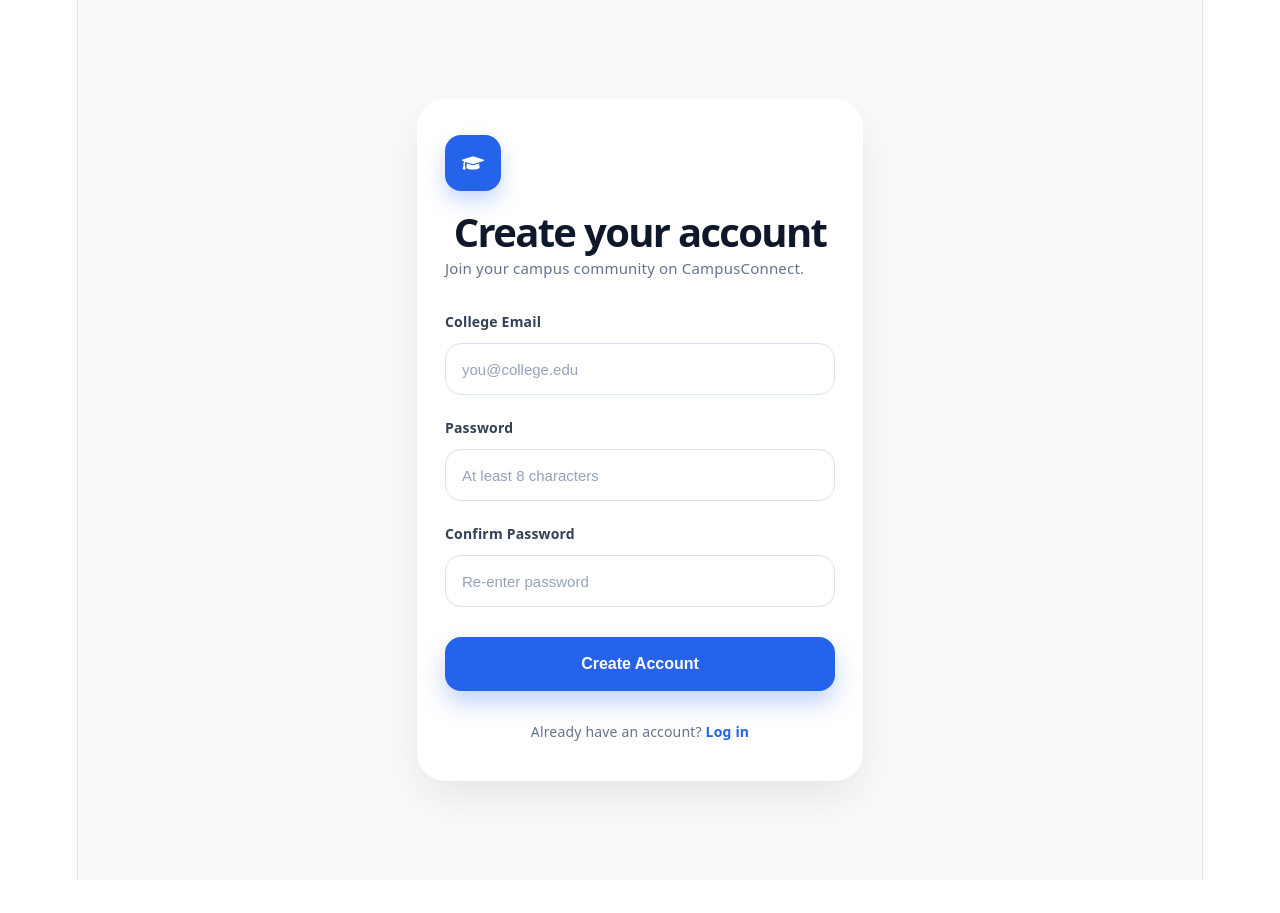
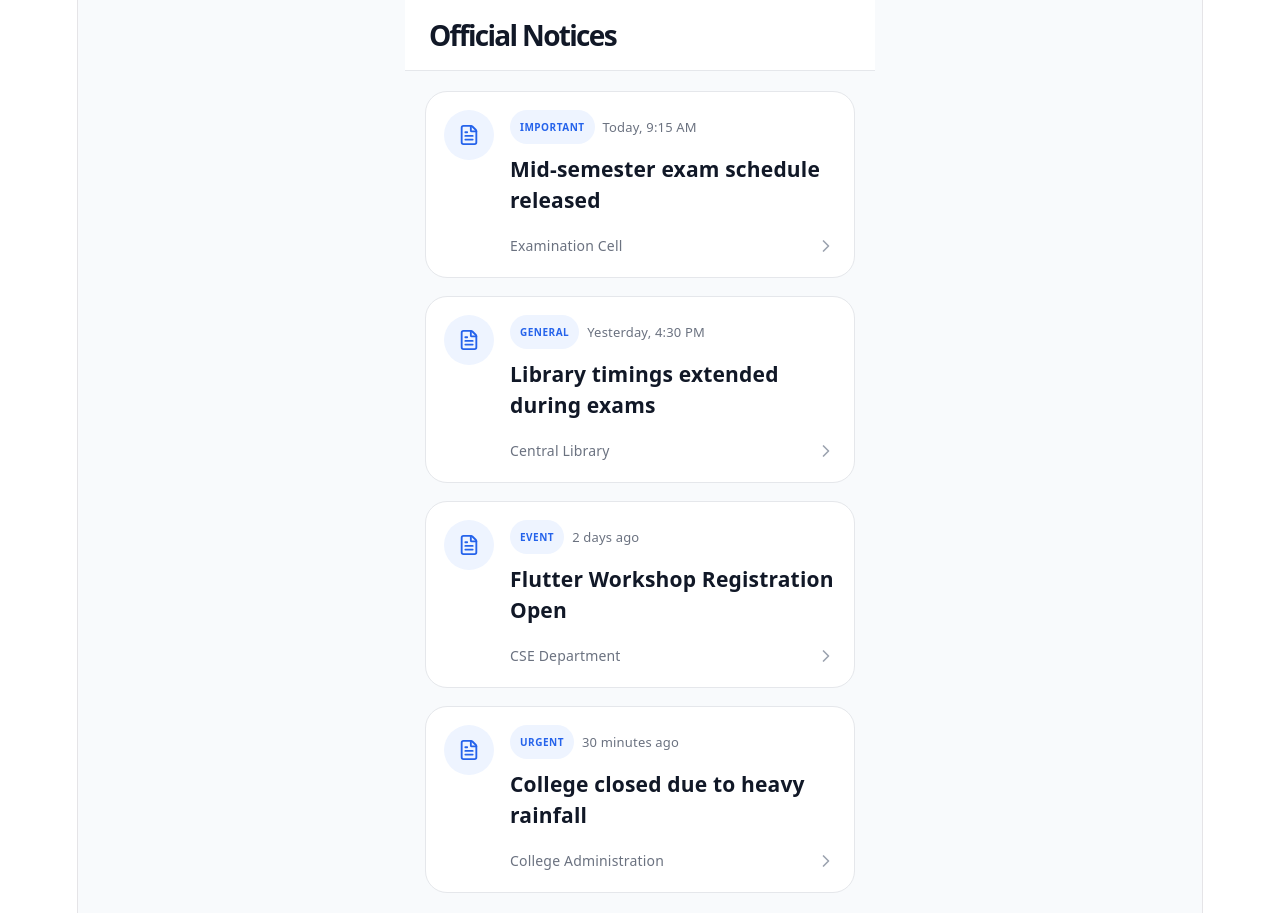
Before and after one commit to karthikar23it-source/Student-portal, a React (Vite) app in the folder client/: page /official-notices in a window 1280 px wide. Before the commit this address led to /register. Before the commit the page ends 880 px from the top, so only its background shows below. Built offline with nearby package versions, Linux system fonts and the light colour scheme; no server answers.

Commit message:
Sprint 5 Task 1 - Official Notices Frontend

```diff
--- a/client/package.json
+++ b/client/package.json
@@ -13,6 +13,7 @@
   "dependencies": {
     "@hookform/resolvers": "^5.4.0",
     "axios": "^1.18.1",
+    "lucide-react": "^1.25.0",
     "react": "^19.2.7",
     "react-dom": "^19.2.7",
     "react-hook-form": "^7.81.0",
--- a/client/src/App.tsx
+++ b/client/src/App.tsx
@@ -2,8 +2,10 @@
 
 import CreateAccountPage from './features/auth/pages/CreateAccountPage';
 import VerifyCollegeEmailPage from './features/auth/pages/VerifyCollegeEmailPage';
+import CompleteProfilePage from './features/auth/pages/CompleteProfilePage';
 import LoginPage from './features/auth/pages/LoginPage';
-import CompleteProfilePage from './features/auth/pages/CompleteProfilePage';
+
+import OfficialNotices from './features/officialNotices/pages/OfficialNotices';
 
 function App() {
   return (
@@ -11,19 +13,16 @@
       {/* Default Route */}
       <Route path="/" element={<Navigate to="/register" replace />} />
 
-      {/* AUTH-001 */}
+      {/* Authentication */}
       <Route path="/register" element={<CreateAccountPage />} />
-
-      {/* AUTH-002 */}
       <Route path="/verify-email" element={<VerifyCollegeEmailPage />} />
-
-      {/* AUTH-003 */}
       <Route path="/complete-profile" element={<CompleteProfilePage />} />
-
-      {/* AUTH-004 */}
       <Route path="/login" element={<LoginPage />} />
 
-      {/* Fallback Route */}
+      {/* Sprint 3 */}
+      <Route path="/official-notices" element={<OfficialNotices />} />
+
+      {/* Fallback */}
       <Route path="*" element={<Navigate to="/register" replace />} />
     </Routes>
   );
--- /dev/null
+++ b/client/src/features/officialNotices/components/NoticeCard.tsx
@@ -0,0 +1,39 @@
+import { ChevronRight, FileText } from 'lucide-react';
+import type { OfficialNotice } from '../types/officialNotice.types';
+
+interface NoticeCardProps {
+  notice: OfficialNotice;
+  onClick: (noticeId: number) => void;
+}
+
+const NoticeCard = ({ notice, onClick }: NoticeCardProps) => {
+  return (
+    <div className="notice-card" onClick={() => onClick(notice.noticeId)}>
+      <div className="notice-card-top">
+        {/* Icon */}
+        <div className="notice-icon">
+          <FileText size={22} />
+        </div>
+
+        {/* Content */}
+        <div className="notice-content">
+          <div className="notice-meta">
+            <span className="notice-tag">{notice.category}</span>
+
+            <span className="notice-time">{notice.postedAt}</span>
+          </div>
+
+          <div className="notice-title">{notice.title}</div>
+
+          <div className="notice-footer">
+            <span className="notice-author">{notice.postedBy}</span>
+
+            <ChevronRight size={20} className="notice-arrow" />
+          </div>
+        </div>
+      </div>
+    </div>
+  );
+};
+
+export default NoticeCard;
--- /dev/null
+++ b/client/src/features/officialNotices/data/notices.ts
@@ -0,0 +1,41 @@
+import type { OfficialNotice } from '../types/officialNotice.types';
+
+export const notices: OfficialNotice[] = [
+  {
+    noticeId: 1,
+    category: 'IMPORTANT',
+    title: 'Mid-semester exam schedule released',
+    description:
+      'The examination timetable for all departments has been released. Students are requested to download the timetable and prepare accordingly.',
+    postedBy: 'Examination Cell',
+    postedAt: 'Today, 9:15 AM',
+    attachmentName: 'View Attached Timetable',
+  },
+  {
+    noticeId: 2,
+    category: 'GENERAL',
+    title: 'Library timings extended during exams',
+    description:
+      'The Central Library will remain open from 8:00 AM to 10:00 PM during the examination period.',
+    postedBy: 'Central Library',
+    postedAt: 'Yesterday, 4:30 PM',
+  },
+  {
+    noticeId: 3,
+    category: 'EVENT',
+    title: 'Flutter Workshop Registration Open',
+    description:
+      'Students interested in Flutter development can register for the upcoming Flutter workshop.',
+    postedBy: 'CSE Department',
+    postedAt: '2 days ago',
+  },
+  {
+    noticeId: 4,
+    category: 'URGENT',
+    title: 'College closed due to heavy rainfall',
+    description:
+      'Classes are suspended today due to heavy rainfall. Students are advised to stay safe.',
+    postedBy: 'College Administration',
+    postedAt: '30 minutes ago',
+  },
+];
--- /dev/null
+++ b/client/src/features/officialNotices/pages/OfficialNotices.tsx
@@ -0,0 +1,31 @@
+import NoticeCard from '../components/NoticeCard';
+import { notices } from '../data/notices';
+
+import '../styles/officialNotices.css';
+
+const OfficialNotices = () => {
+  const viewNoticeDetail = (noticeId: number) => {
+    console.log('Notice ID:', noticeId);
+
+    // Sprint 3 Task 2
+    // Another teammate will connect Notice Detail.
+  };
+
+  return (
+    <div className="official-notices-page">
+      <div className="official-notices-container">
+        <header className="official-header">
+          <h1>Official Notices</h1>
+        </header>
+
+        <main className="notice-list">
+          {notices.map((notice) => (
+            <NoticeCard key={notice.noticeId} notice={notice} onClick={viewNoticeDetail} />
+          ))}
+        </main>
+      </div>
+    </div>
+  );
+};
+
+export default OfficialNotices;
--- /dev/null
+++ b/client/src/features/officialNotices/styles/officialNotices.css
@@ -0,0 +1,177 @@
+/* ===========================
+   Page
+=========================== */
+
+.official-notices-page {
+  min-height: 100vh;
+  background: #f8fafc;
+
+  display: flex;
+  justify-content: center;
+
+  padding: 0;
+}
+
+/* ===========================
+   Container
+=========================== */
+
+.official-notices-container {
+  width: 100%;
+  max-width: 470px;
+
+  background: #f8fafc;
+}
+
+/* ===========================
+   Header
+=========================== */
+
+.official-header {
+  background: #ffffff;
+
+  padding: 22px 24px;
+
+  border-bottom: 1px solid #e5e7eb;
+}
+
+.official-header h1 {
+  margin: 0;
+
+  font-size: 28px;
+  font-weight: 700;
+
+  color: #111827;
+
+  text-align: left;
+}
+
+/* ===========================
+   Notice List
+=========================== */
+
+.notice-list {
+  display: flex;
+  flex-direction: column;
+  gap: 18px;
+
+  padding: 20px;
+}
+
+/* ===========================
+   Notice Card
+=========================== */
+
+.notice-card {
+  background: #ffffff;
+
+  border: 1px solid #e5e7eb;
+
+  border-radius: 22px;
+
+  padding: 18px;
+
+  cursor: pointer;
+
+  transition: 0.2s ease;
+}
+
+.notice-card:hover {
+  transform: translateY(-2px);
+
+  box-shadow: 0 12px 24px rgba(15, 23, 42, 0.08);
+}
+
+.notice-card-top {
+  display: flex;
+  gap: 16px;
+}
+
+/* ===========================
+   Icon
+=========================== */
+
+.notice-icon {
+  width: 50px;
+  height: 50px;
+
+  flex-shrink: 0;
+
+  border-radius: 50%;
+
+  background: #eef4ff;
+
+  display: flex;
+  justify-content: center;
+  align-items: center;
+
+  color: #2563eb;
+}
+
+/* ===========================
+   Content
+=========================== */
+
+.notice-content {
+  flex: 1;
+
+  text-align: left;
+}
+
+.notice-meta {
+  display: flex;
+  align-items: center;
+  gap: 8px;
+
+  margin-bottom: 10px;
+}
+
+.notice-tag {
+  background: #eef4ff;
+
+  color: #2563eb;
+
+  border-radius: 999px;
+
+  padding: 4px 10px;
+
+  font-size: 10px;
+  font-weight: 700;
+
+  letter-spacing: 0.5px;
+}
+
+.notice-time {
+  font-size: 13px;
+
+  color: #6b7280;
+}
+
+.notice-title {
+  margin: 0;
+
+  font-size: 21px;
+  font-weight: 600;
+
+  line-height: 1.45;
+
+  color: #111827;
+}
+
+.notice-footer {
+  margin-top: 18px;
+
+  display: flex;
+  justify-content: space-between;
+  align-items: center;
+}
+
+.notice-author {
+  font-size: 14px;
+
+  color: #6b7280;
+}
+
+.notice-arrow {
+  color: #9ca3af;
+}
```
Also changed, not shown: client/src/features/officialNotices/types/officialNotice.types.ts (added, +15 -0 lines), client/src/features/officialNotices/hooks/useOfficialNotices.ts (added), client/src/features/officialNotices/pages/NoticeDetail.tsx (added), client/src/features/officialNotices/services/officialNotice.service.ts (added), 1 other file (tests, documents, lock files or other folders).
